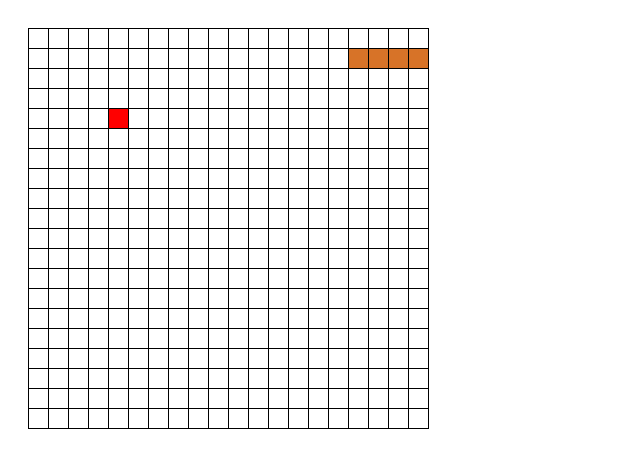
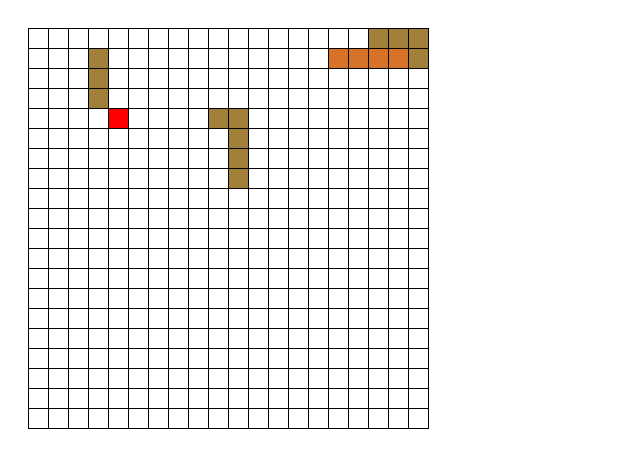
Before and after one commit to SamoylenkoAA/snake_game, a website built with webpack: page src/template.html in a window 1280 px wide. Shown: the whole page, without its empty margins (0-640 px from the left). Built offline with nearby package versions, Linux system fonts and the light colour scheme.

Commit message:
create wall class

```diff
--- a/src/js/index.js
+++ b/src/js/index.js
@@ -2,6 +2,7 @@ import '../styles/main.scss';
 import Matrix from "./matrix";
 import Snake from "./snake";
 import Fruit from "./fruit";
+import Wall from "./wall";
 
 window.onload = () => {
     let element = document.querySelector('#root');
@@ -12,6 +13,9 @@ window.onload = () => {
 
     let fruit = new Fruit(matrix, [[5, 5]]);
     fruit.show();
+
+    let wall =  new Wall(matrix, [[4, 2],[4, 3],[4, 4],[10, 5],[11, 5],[11, 6],[11, 7],[11, 8],[18, 1],[19, 1],[20, 1],[20, 2]])
+    wall.show();
 
     document.addEventListener('keydown', (event) => {
         switch (event.key) {
--- /dev/null
+++ b/src/js/wall.js
@@ -0,0 +1,8 @@
+import Element from "./element";
+
+export default class Wall extends Element{
+    constructor(matrix, cords) {
+        super(matrix, cords);
+        this.value = 'wall'
+    }
+}
--- a/src/styles/main.scss
+++ b/src/styles/main.scss
@@ -21,4 +21,7 @@
   div[data-game="fruit"] {
     background: #ff0000;
   }
+  div[data-game="wall"] {
+    background: #a28039;
+  }
 }
```
